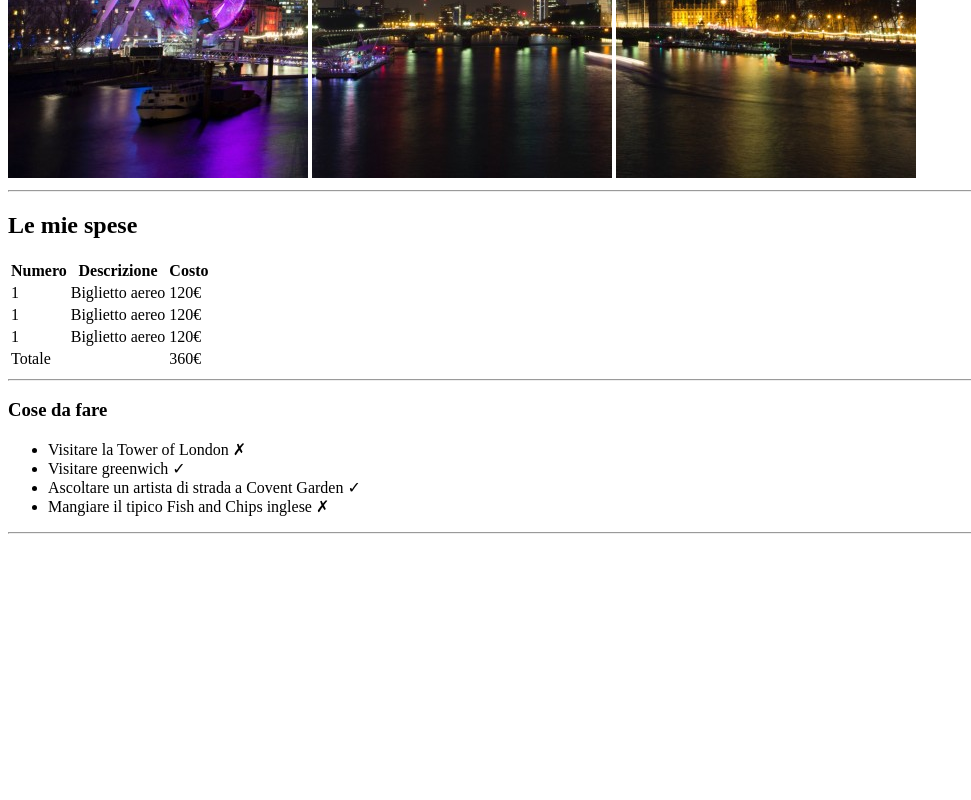
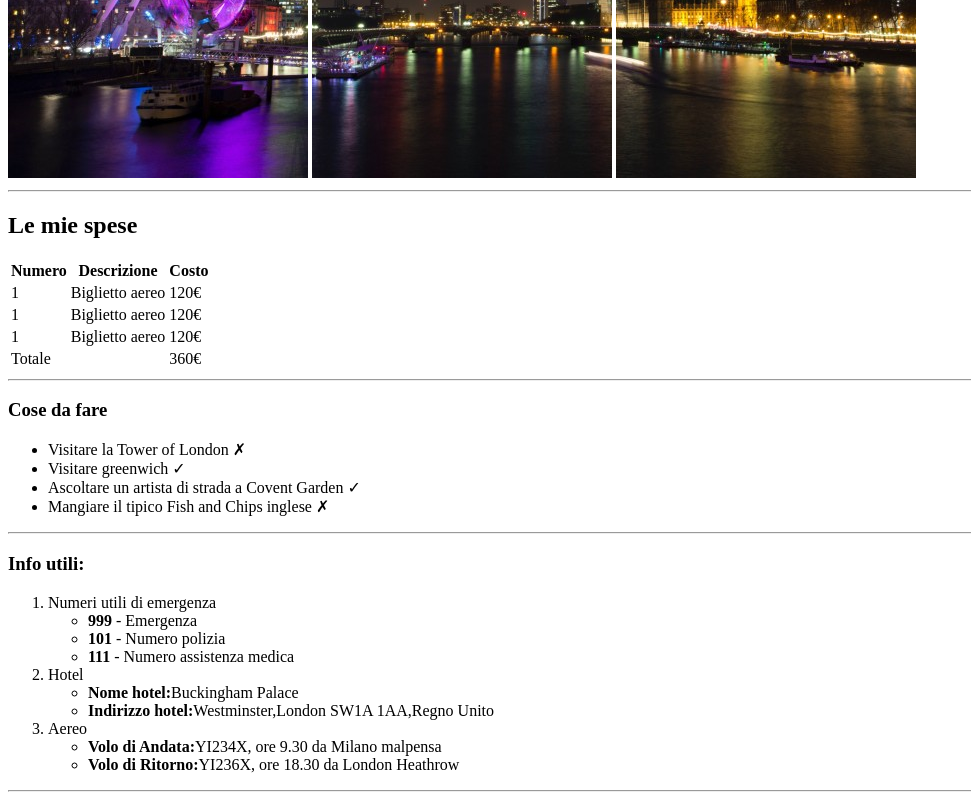
Before and after one commit to GiuseppeTodisco92/html-london-trip, a plain HTML site: page index.html in a window 1280 px wide. Shown: the part 502-1302 px from the top of the page, without its empty margins (0-971 px from the left). Before the commit the page ends 1044 px from the top, so only its background shows below. Drawn offline with Linux system fonts and the light colour scheme.

Commit message:
sezione3 completata

```diff
--- a/index.html
+++ b/index.html
@@ -76,9 +76,32 @@
         <li>Mangiare il tipico Fish and Chips inglese &cross;</li>
       </ul>
       <hr>
-
     </section>
     <!-- /sezione 2  -->
+    <!-- sezione 3  -->
+    <section>
+      <h3>Info utili:</h3>
+      <ol>
+        <li>Numeri utili di emergenza</li>
+        <ul>
+          <li> <strong>999</strong> - Emergenza </li>
+          <li> <strong>101</strong> - Numero polizia </li>
+          <li> <strong>111</strong> - Numero assistenza medica </li>
+        </ul>
+        <li>Hotel</li>
+        <ul>
+          <li> <strong>Nome hotel:</strong>Buckingham Palace</li>
+          <li> <strong>Indirizzo hotel:</strong>Westminster,London SW1A 1AA,Regno Unito</li>
+        </ul>
+        <li>Aereo</li>
+        <ul>
+          <li> <strong>Volo di Andata:</strong>YI234X, ore 9.30 da Milano malpensa</li>
+          <li> <strong>Volo di Ritorno:</strong>YI236X, ore 18.30 da London Heathrow</li>
+        </ul>
+      </ol>
+      <hr>
+    </section>
+    <!-- /sezione 3  -->
     </main>
     <!-- /corpo pagina  -->
     <!-- footer pagina  -->
```
